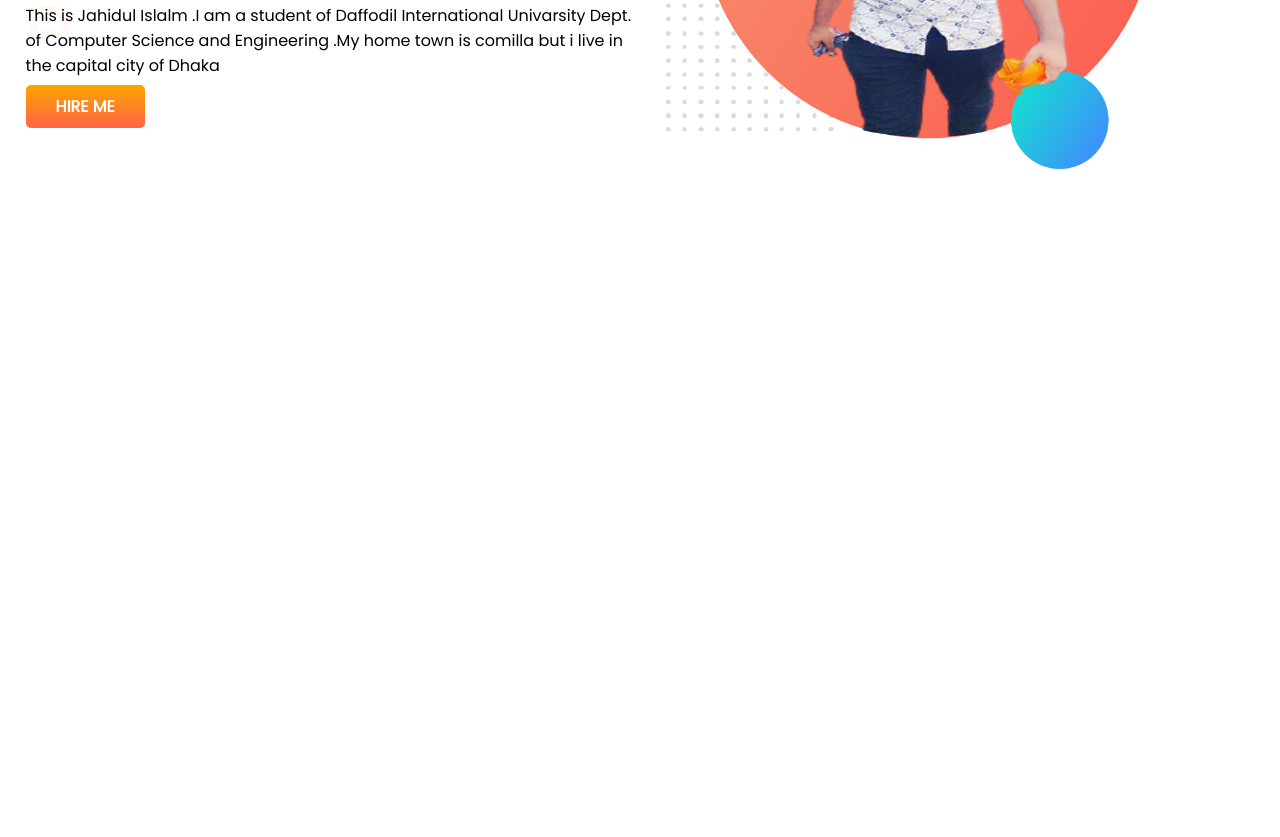
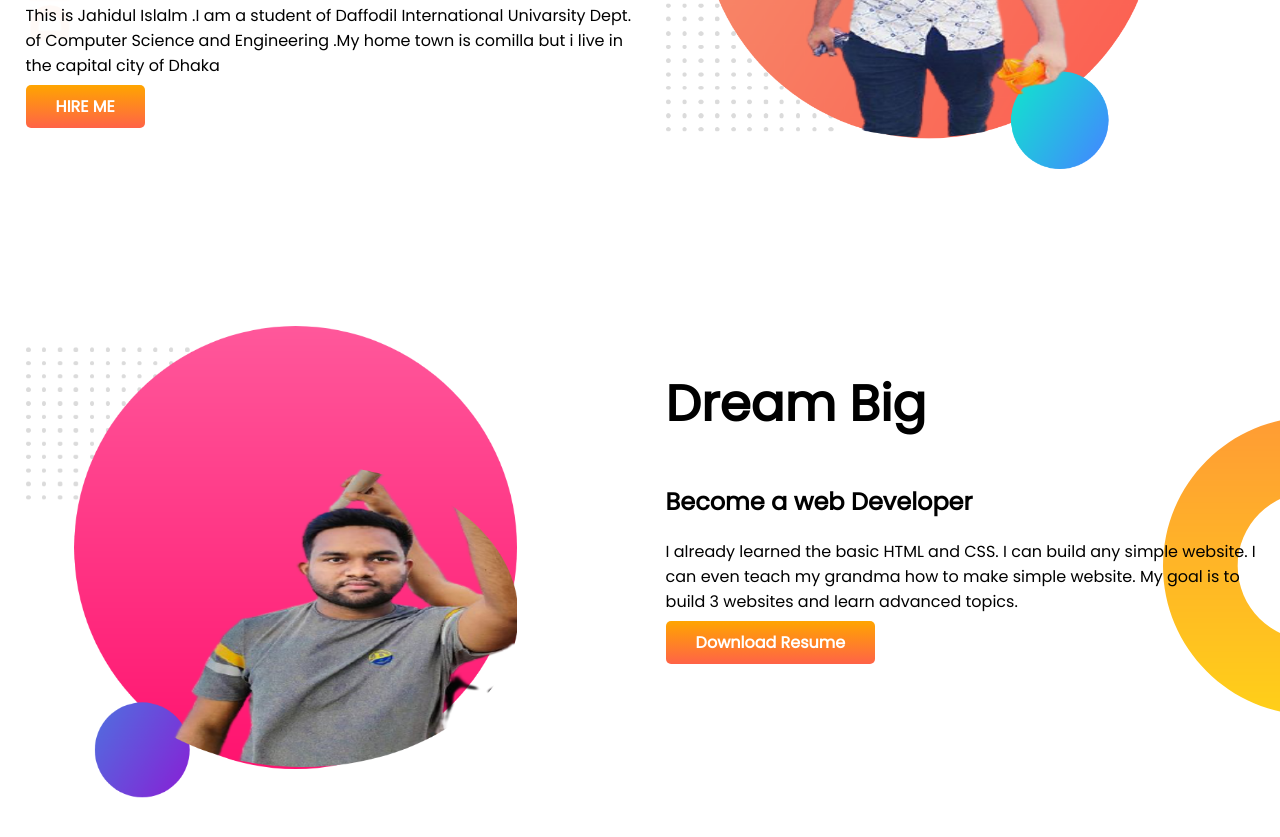
Before and after one commit to jahidulislam123/developer.portfolio, a plain HTML site: page index.html in a window 1280 px wide. Shown: the part 319-1156 px from the top of the page. Before the commit the page ends 800 px from the top, so only its background shows below. Drawn offline with Linux system fonts and the light colour scheme.

Commit message:
dream added

```diff
--- a/index.html
+++ b/index.html
@@ -25,12 +25,30 @@
             <h3>Build Climber and Train Stoper</h3>
             <p>This is Jahidul Islalm .I am a student of Daffodil International Univarsity Dept. of Computer Science and
                 Engineering .My home town is comilla but i live in the capital city of Dhaka</p>
-                <a class="link-button" href="https://web.facebook.com/jahid.jahid.775823/" target="blank">HIRE ME</a>
+            <a class="link-button" href="https://web.facebook.com/jahid.jahid.775823/" target="blank">HIRE ME</a>
         </div>
         <div class="half-width">
             <img src="images/jahidul picture with busy.png" alt="">
         </div>
     </section>
+    <section class="dream">
+        <div class="half-width">
+            <img src="images/my-bg2 (2).png" alt="">
+
+        </div>
+        <div class="half-width">
+            <h1>Dream Big</h1>
+            <h2>Become a web Developer</h2>
+            <p>
+                I already learned the basic HTML and CSS. I can build any simple website. I can even teach my grandma
+                how to make simple website. My goal is to build 3 websites and learn advanced topics.
+            </p>
+            <a class="link-button" href="" target="blank">Download Resume</a>
+
+
+        </div>
+
+    </section>
 </body>
 
 </html>
--- a/style.css
+++ b/style.css
@@ -13,6 +13,7 @@ h1 {
 
 section {
     display: flex;
+    margin-bottom: 150px;
 }
 
 .half-width {
@@ -38,3 +39,9 @@ section {
     background-repeat: no-repeat;
 
 }
+
+.dream {
+    background-image: url(images/dream-bg.png);
+    background-repeat: no-repeat;
+    background-position: right;
+}
```
Also changed, not shown: images/my-bg2 (2).png (added).
